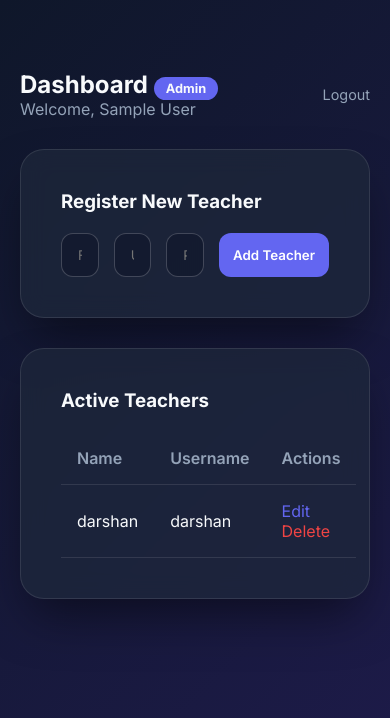
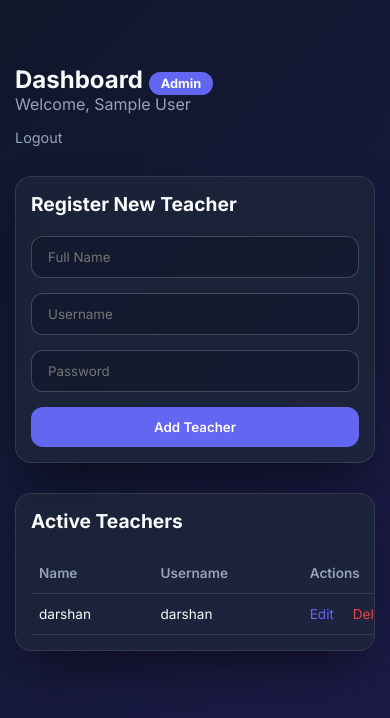
Before and after one commit to kabirrai07/Student-Management, a Flask app: page /admin in a window 390 px wide. Shown: the top 718 px of the page. Run offline with Flask 3, Linux system fonts and the light colour scheme; the visitor is signed in with stand-in values (Sample User, id 1).

Commit message:
make it mobile responsive

```diff
--- a/static/css/style.css
+++ b/static/css/style.css
@@ -169,6 +169,91 @@ th {
     background: var(--error);
 }
 
+/* --- Responsiveness --- */
+
+/* Tablet and below */
+@media (max-width: 1024px) {
+    .container {
+        padding: 15px;
+    }
+
+    .glass-card {
+        padding: 30px;
+    }
+}
+
+/* Mobile Devices */
+@media (max-width: 768px) {
+    .glass-card {
+        padding: 20px;
+        border-radius: 16px;
+    }
+
+    h1 {
+        font-size: 1.8rem;
+    }
+
+    h2 {
+        font-size: 1.5rem;
+    }
+
+    h3 {
+        font-size: 1.2rem;
+    }
+
+    /* Stack navigation */
+    .nav {
+        flex-direction: column;
+        align-items: flex-start;
+        gap: 15px;
+    }
+
+    /* Stack Admin teacher registration form */
+    form[action*="register_teacher"],
+    form[action*="add_student"] {
+        display: flex !important;
+        flex-direction: column;
+        gap: 10px;
+    }
+
+    /* Student Analytics Grid */
+    div[style*="grid-template-columns: 1fr 1fr"] {
+        grid-template-columns: 1fr !important;
+    }
+
+    /* Table scrolling on small screens */
+    .glass-card {
+        overflow-x: auto;
+    }
+
+    table {
+        min-width: 500px;
+        /* Ensure table doesn't squash too much */
+    }
+
+    th,
+    td {
+        padding: 12px 8px;
+        font-size: 0.85rem;
+    }
+
+    /* Adjust buttons for mobile */
+    button {
+        padding: 12px;
+    }
+}
+
+/* Very small devices */
+@media (max-width: 480px) {
+    .glass-card {
+        padding: 15px;
+    }
+
+    table {
+        min-width: 450px;
+    }
+}
+
 .logout-link {
     color: var(--text-dim);
     text-decoration: none;
```
